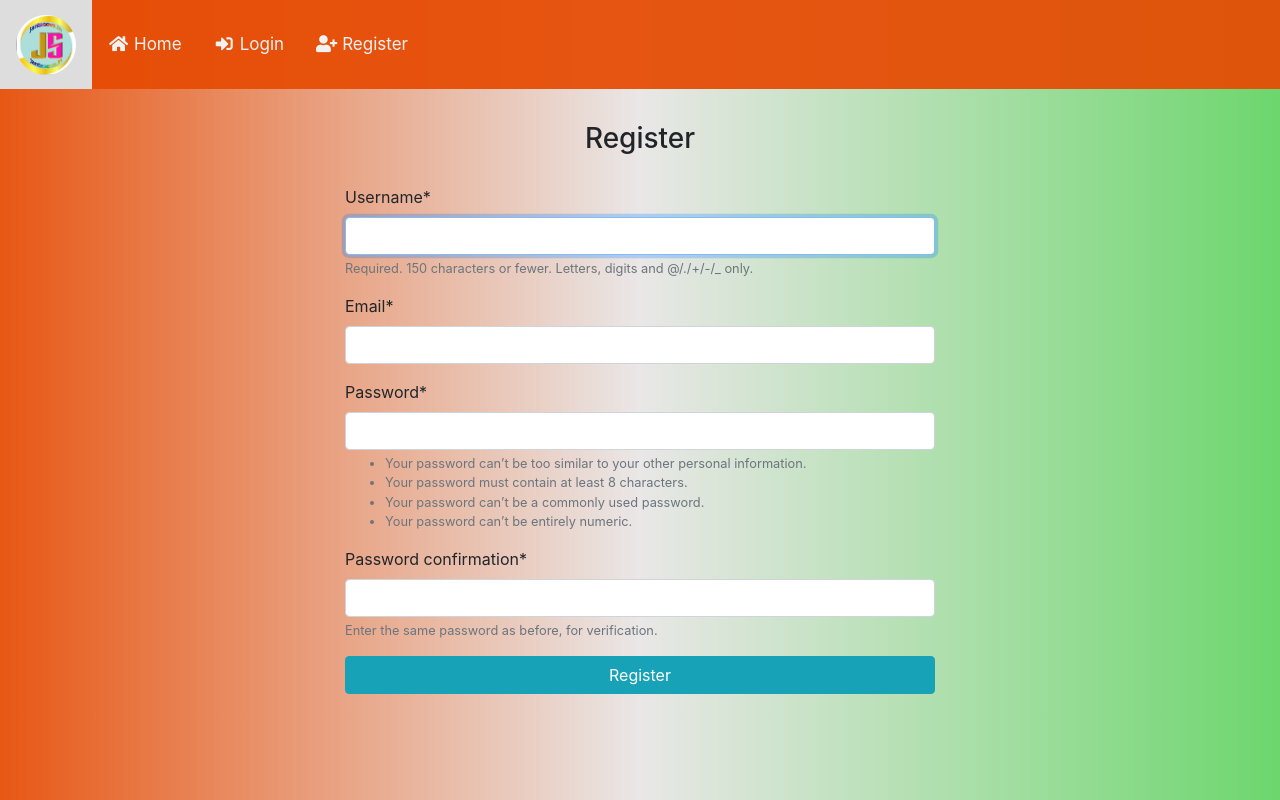
After one commit to vikash8507/print-project, a Django app: page /register/ in a window 1280 px wide. The commit adds this page. Run offline with Django 3.2, Linux system fonts and the light colour scheme; some libraries are stand-ins or nearby versions.

Commit message:
Some Fixes

```diff
--- a/main/templates/main/pan-list.html
+++ b/main/templates/main/pan-list.html
@@ -3,7 +3,7 @@
 <h2 class="text-center">Pan Card List</h2>
 <a href="{% url 'new-pan' %}" class="btn btn-success mb-1"><i class="fa fa-plus-circle"></i> Generate New Pan Card</a>
 <table class="table text-center table-striped table-bordered table-hover table-dark">
-    <thead class="bg-primary">
+    <thead style="background-color: rgb(173, 59, 240)">
         <tr>
             <th scope="col">PAN NO.</th>
             <th scope="col">NAME</th>
--- a/main/templates/main/voters.html
+++ b/main/templates/main/voters.html
@@ -4,7 +4,7 @@
 <a href="{% url 'upload-voter' %}" class="btn btn-success mb-1"><i class="fa fa-plus-circle"></i> Generate New Voter Card</a>
 <input type="text" id="myInput" onkeyup="myFilter()" placeholder="Search for name and epic..." class="form-control mb-1">
 <table id="myTable" class="table text-center table-striped table-bordered table-hover table-dark">
-    <thead class="bg-primary">
+    <thead style="background-color: rgb(173, 59, 240)">
         <tr>
             <th scope="col">EPIC NO.</th>
             <th scope="col">NAME</th>
--- a/print_project/urls.py
+++ b/print_project/urls.py
@@ -18,9 +18,12 @@ from django.urls import path, include
 from django.conf import settings
 from django.conf.urls.static import static
 
+from users.views import register_view
+
 urlpatterns = [
     path('admin/', admin.site.urls),
     path("accounts/", include("django.contrib.auth.urls")),
+    path("register/", register_view, name="register"),
     path('', include('main.urls')),
 ] + static(settings.MEDIA_URL, document_root=settings.MEDIA_ROOT)
 
--- a/static/css/sidebar.css
+++ b/static/css/sidebar.css
@@ -6,7 +6,7 @@
     z-index: 1; /* Stay on top */
     top: 0; /* Stay at the top */
     left: 0;
-    background-color: #111; /* Black*/
+    background-color: rgb(169, 212, 230); /* Black*/
     overflow-x: hidden; /* Disable horizontal scroll */
     padding-top: 60px; /* Place content 60px from the top */
     transition: 0.5s; /* 0.5 second transition effect to slide in the sidenav */
@@ -17,14 +17,14 @@
     padding: 8px 8px 8px 32px;
     text-decoration: none;
     font-size: 25px;
-    color: #818181;
+    color: rgb(15, 15, 15);
     display: block;
     transition: 0.3s;
 }
 
 /* When you mouse over the navigation links, change their color */
 .sidenav a:hover {
-    color: #f1f1f1;
+    color: rgba(230, 76, 5, 0.938);
 }
 
 /* Position and style the close button (top right corner) */
--- a/static/css/topbar.css
+++ b/static/css/topbar.css
@@ -1,7 +1,6 @@
 .topnav {
     overflow: hidden;
-    background-color: rgb(57, 21, 143);
-
+    background-color: rgba(230, 76, 5, 0.938);
 }
 
 .topnav a {
--- a/templates/base.html
+++ b/templates/base.html
@@ -23,7 +23,7 @@
     <title>Print Document</title>
     <style>
         body {
-            background-color: rgb(153, 187, 187);
+            background: linear-gradient(to right, rgba(230, 76, 5, 0.938), rgba(219, 215, 215, 0.6), rgb(11, 187, 11, 0.6)) center center;
         }
 
         .logo {
@@ -42,8 +42,12 @@
         <a href="{% url 'dashboard' %}" class="active"><i class="fa fa-fw fa-home"></i> Home</a>
         {% if request.user.is_authenticated %}
         <a href="{% url 'logout' %}"><i class="fa fa-fw fa-sign-out-alt"></i> Logout</a>
+        {% if request.user.is_staff %}
+        <a href="/admin"><i class="fa fa-fw fa-sign-out-alt"></i> Admin</a>
+        {% endif %}
         {% else %}
-        <a href="{% url 'login' %}"><i class="fa fa-fw fa-sign-in-alt"></i> Logout</a>
+        <a href="{% url 'login' %}"><i class="fa fa-fw fa-sign-in-alt"></i> Login</a>
+        <a href="{% url 'register' %}"><i class="fa fa-fw fa-user-plus"></i> Register</a>
         {% endif %}
         <a href="javascript:void(0);" class="icon" onclick="myFunction()">
             <i class="fa fa-bars"></i>
@@ -51,6 +55,7 @@
     </div>
 
     <!-- Sidebar -->
+{% if request.user.is_authenticated %}
 <div id="mySidenav" class="sidenav">
     <a href="javascript:void(0)" class="closebtn" onclick="closeNav()">&times;</a>
     <a href="{% url 'dashboard' %}"><i class="fa fa-chart-line"></i> Dashboard</a>
@@ -61,7 +66,9 @@
 </div>
 
     <!-- Use any element to open the sidenav -->
-    <button type="button" class="btn btn-outline-success mt-2 ml-2" onclick="openNav()">All Services</button>
+    <button type="button" class="btn btn-outline-success mt-2 ml-2" style="color: black" onclick="openNav()">All Services</button>
+{% endif %}
+
 
     <!-- Add all page content inside this div if you want the side nav to push page content to the right (not used if you only want the sidenav to sit on top of the page -->
     <div id="main">
--- /dev/null
+++ b/templates/registration/register.html
@@ -0,0 +1,14 @@
+{% extends "base.html" %}
+{% load crispy_forms_tags %}
+{% block body %}
+
+    <div class="col-sm-6 offset-sm-3">
+        <h3 class="alert text-center">Register</h3>
+        <form action="" method="POST">
+            {% csrf_token %}
+            {{ form|crispy }}
+            <input type="submit" value='Register' class="btn btn-info btn-block" />
+        </form>
+    </div>
+
+{% endblock %}
--- /dev/null
+++ b/users/forms.py
@@ -0,0 +1,21 @@
+from django import forms
+from django.contrib.auth.forms import UserCreationForm
+from django.contrib.auth import get_user_model
+
+User = get_user_model()
+
+# Create your forms here.
+
+class NewUserForm(UserCreationForm):
+	email = forms.EmailField(required=True)
+
+	class Meta:
+		model = User
+		fields = ("username", "email", "password1", "password2")
+
+	def save(self, commit=True):
+		user = super(NewUserForm, self).save(commit=False)
+		user.email = self.cleaned_data['email']
+		if commit:
+			user.save()
+		return user
--- a/users/views.py
+++ b/users/views.py
@@ -1,3 +1,17 @@
-from django.shortcuts import render
+from django.shortcuts import  render, redirect
+from django.contrib.auth import login
+from django.contrib import messages
 
-# Create your views here.
+from .forms import NewUserForm
+
+def register_view(request):
+	if request.method == "POST":
+		form = NewUserForm(request.POST)
+		if form.is_valid():
+			user = form.save()
+			login(request, user)
+			messages.success(request, "Registration successful." )
+			return redirect("login")
+		messages.error(request, "Unsuccessful registration. Invalid information.")
+	form = NewUserForm()
+	return render (request, "registration/register.html", {"form":form})
```
Also changed, not shown: db.sqlite3, media/pan/photos/logo.jpg (added), media/pan/signs/logo.jpg (added). Lines whose indentation alone changed are shown as unchanged.
